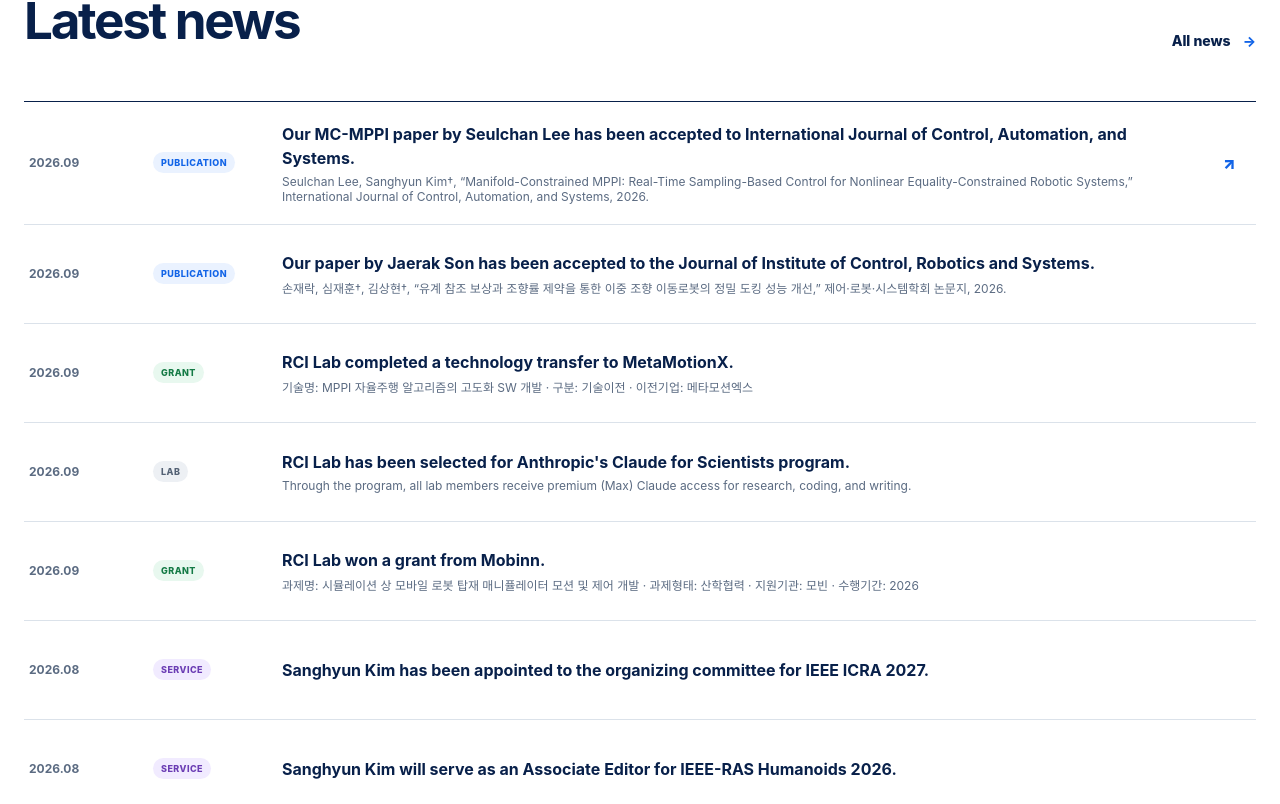
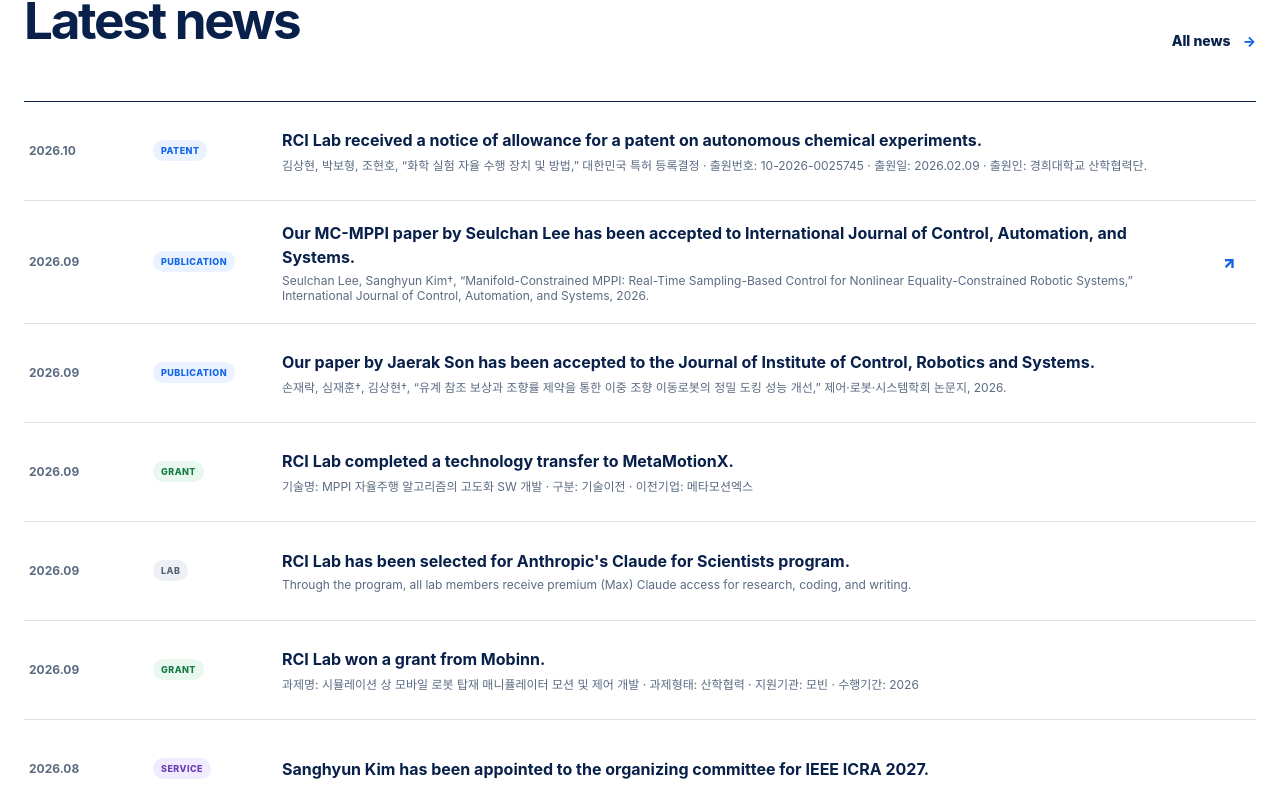
Before and after one commit to RCILab/rcilab.github.io, a Next.js app: page / in a window 1280 px wide. Shown: the part 3716-4520 px from the top of the page. Built offline with nearby package versions, Linux system fonts and the light colour scheme.

Commit message:
Update chemical experiment patent allowance and news

```diff
--- a/app/data.ts
+++ b/app/data.ts
@@ -39,7 +39,7 @@ export type Publication = {
 
 export type Patent = {
   year: string;
-  status: "Application" | "Registration" | "Program";
+  status: "Application" | "Allowance" | "Registration" | "Program";
   title: string;
   inventors: string;
   number?: string;
@@ -162,6 +162,12 @@ export const researchAreas: ResearchArea[] = [
 ];
 
 export const newsItems: NewsItem[] = [
+  {
+    date: "2026.10",
+    category: "Patent",
+    title: "RCI Lab received a notice of allowance for a patent on autonomous chemical experiments.",
+    detail: "김상현, 박보형, 조현호, “화학 실험 자율 수행 장치 및 방법,” 대한민국 특허 등록결정 · 출원번호: 10-2026-0025745 · 출원일: 2026.02.09 · 출원인: 경희대학교 산학협력단.",
+  },
   {
     date: "2026.09",
     category: "Publication",
@@ -1272,7 +1278,7 @@ export const patents: Patent[] = [
   { year: "2026", status: "Application", inventors: "김상현, 이슬찬", title: "제약 조건 보정을 이용한 로봇 시스템 제어 장치 및 방법", number: "10-2026-0132773", filed: "2026.07.20" },
   { year: "2026", status: "Application", inventors: "김상현, 강민형", title: "리만 배리어 메트릭 기반 모션 플래닝 시스템 및 방법", number: "10-2026-0113538", filed: "2026.06.22" },
   { year: "2026", status: "Application", inventors: "김상현, 강은애, 홍지호, 신영식", title: "인스턴스 수준 시맨틱 맵 기반 자연어 내비게이션 장치 및 방법", number: "10-2026-0075610", filed: "2026.04.27" },
-  { year: "2026", status: "Application", inventors: "김상현, 조현호, 박보형", title: "화학 실험 자율 수행 장치 및 방법", number: "10-2026-0025745", filed: "2026.02.09" },
+  { year: "2026", status: "Allowance", inventors: "김상현, 박보형, 조현호", title: "화학 실험 자율 수행 장치 및 방법", number: "10-2026-0025745", jurisdiction: "Korea", filed: "2026.02.09" },
   { year: "2026", status: "Registration", inventors: "김상현, 양준열, 강민형", title: "라이다 기반 모바일 로봇의 도킹 시스템 및 도킹 방법", number: "10-2924819", jurisdiction: "Korea", filed: "2024.02.14", registered: "2026.02.04" },
   { year: "2025", status: "Program", inventors: "김상현, 정태현, 송은혜, 설우진, 서영빈, 이승윤", title: "방사능 지도 작성을 위한 자율 주행 시뮬레이션 프로그램", number: "C-2025-041666", registered: "2025.10.15" },
   { year: "2025", status: "Application", inventors: "김상현, 김정윤, 김학준", title: "데이터 기반 마찰 모델을 이용한 디지털 트윈 시뮬레이션 정합향상시스템 및 정합향상방법", number: "10-2025-0180382", filed: "2025.11.25" },
--- a/app/site.css
+++ b/app/site.css
@@ -207,14 +207,14 @@ a.research-feature-media:hover img { transform: scale(1.035); opacity: .83; }
 .alumni-list p { color: #9db0c9; font-size: 11px; }
 .alumni-list span { display: block; margin-top: 35px; color: var(--accent); font-size: 11px; font-weight: 750; }
 
-.publication-filter-bar { display: flex; gap: 20px; align-items: stretch; margin: 0 0 55px 255px; }
+.publication-filter-bar { display: flex; flex-wrap: wrap; gap: 20px; align-items: stretch; margin: 0 0 55px 255px; }
 .publication-type-tabs { display: grid; grid-template-columns: repeat(3, minmax(130px, 1fr)); width: min(100%, 510px); border: 1px solid var(--line); }
 .publication-type-tabs button { padding: 15px 28px; border: 0; background: white; color: var(--navy-900); font-size: 12px; font-weight: 850; letter-spacing: .06em; text-transform: uppercase; cursor: pointer; }
 .publication-type-tabs button + button { border-left: 1px solid var(--line); }
 .publication-type-tabs button:hover { color: var(--blue-600); }
 .publication-type-tabs button.active { background: var(--navy-900); color: white; }
 .publication-scope-tabs { display: grid; grid-template-columns: repeat(2, minmax(115px, 1fr)); border-bottom: 1px solid var(--line); }
-.publication-scope-tabs.patent-status-tabs { grid-template-columns: repeat(3, minmax(105px, 1fr)); }
+.publication-scope-tabs.patent-status-tabs { grid-template-columns: repeat(4, minmax(105px, 1fr)); }
 .publication-scope-tabs button { padding: 15px 16px 13px; border: 0; border-bottom: 2px solid transparent; background: transparent; color: var(--muted); font-size: 10px; font-weight: 850; letter-spacing: .06em; text-transform: uppercase; cursor: pointer; }
 .publication-scope-tabs button:hover { color: var(--blue-600); }
 .publication-scope-tabs button.active { border-bottom-color: var(--blue-600); color: var(--blue-600); }
@@ -343,6 +343,9 @@ a.research-feature-media:hover img { transform: scale(1.035); opacity: .83; }
 }
 
 @media (max-width: 620px) {
+  .publication-type-tabs { grid-template-columns: repeat(3, minmax(0, 1fr)); }
+  .publication-type-tabs button { padding-inline: 10px; font-size: 10px; }
+  .publication-scope-tabs.patent-status-tabs { grid-template-columns: repeat(2, minmax(0, 1fr)); }
   .shell { width: min(calc(100% - 30px), var(--shell)); }
   .university-inner { gap: 14px; font-size: 9px; }
   .university-inner a { display: block; white-space: nowrap; }
```
Also changed, not shown: app/publications/PublicationTabs.tsx (+4 -3 lines).
